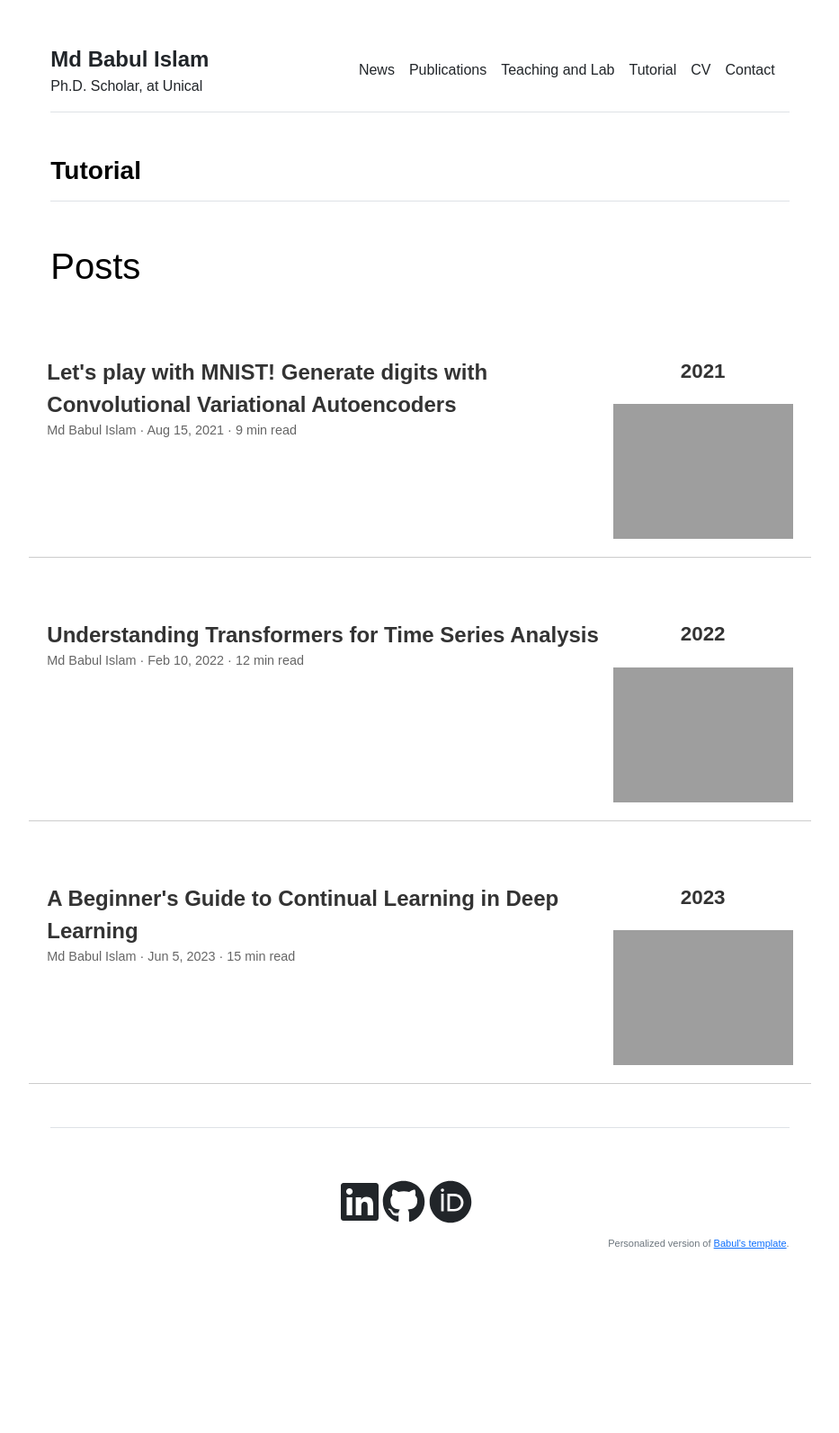
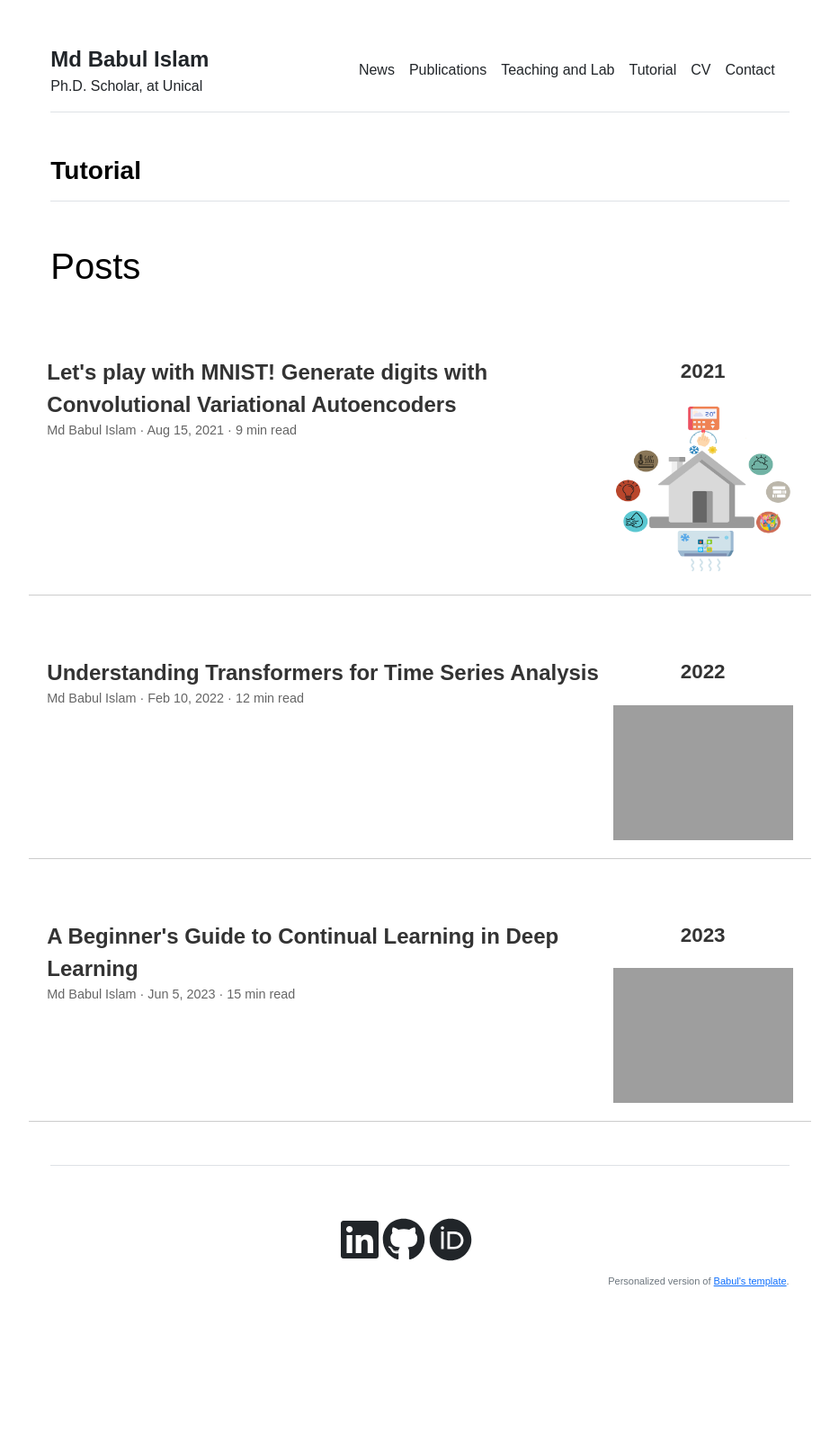
Before and after one commit to babulcseian/babulcseian.github.io, a Jekyll site: the page built from Tutorial.md, in a window 1280 px wide. Shown: the whole page at 90% size, without its empty margins (173-1106 px from the left). Built offline with Jekyll 4.4.1, drawn with Linux system fonts in a browser that asks for light colours; a style sheet for code colours, icons or effects is not loaded; before the commit the page ends 1551 px from its top, so only the background shows below that.

Commit message:
Update Tutorial.html

```diff
--- a/_includes/Tutorial.html
+++ b/_includes/Tutorial.html
@@ -86,7 +86,7 @@
         </div>
         <div class="post-sidebar">
             <div class="post-year">2021</div>
-            <img src="{{ site.github.url }}/assets/img/Unical_and_CNR.jpg" alt="MNIST Example" class="post-image">
+            <img src="{{ site.github.url }}/PhD Dataset/Omnia Dataset.png" alt="HVAC and Smart Building" class="post-image">
         </div>
     </div>
 
```
Also changed, not shown: other parts of _includes/Tutorial.html (+1 -1 lines).
